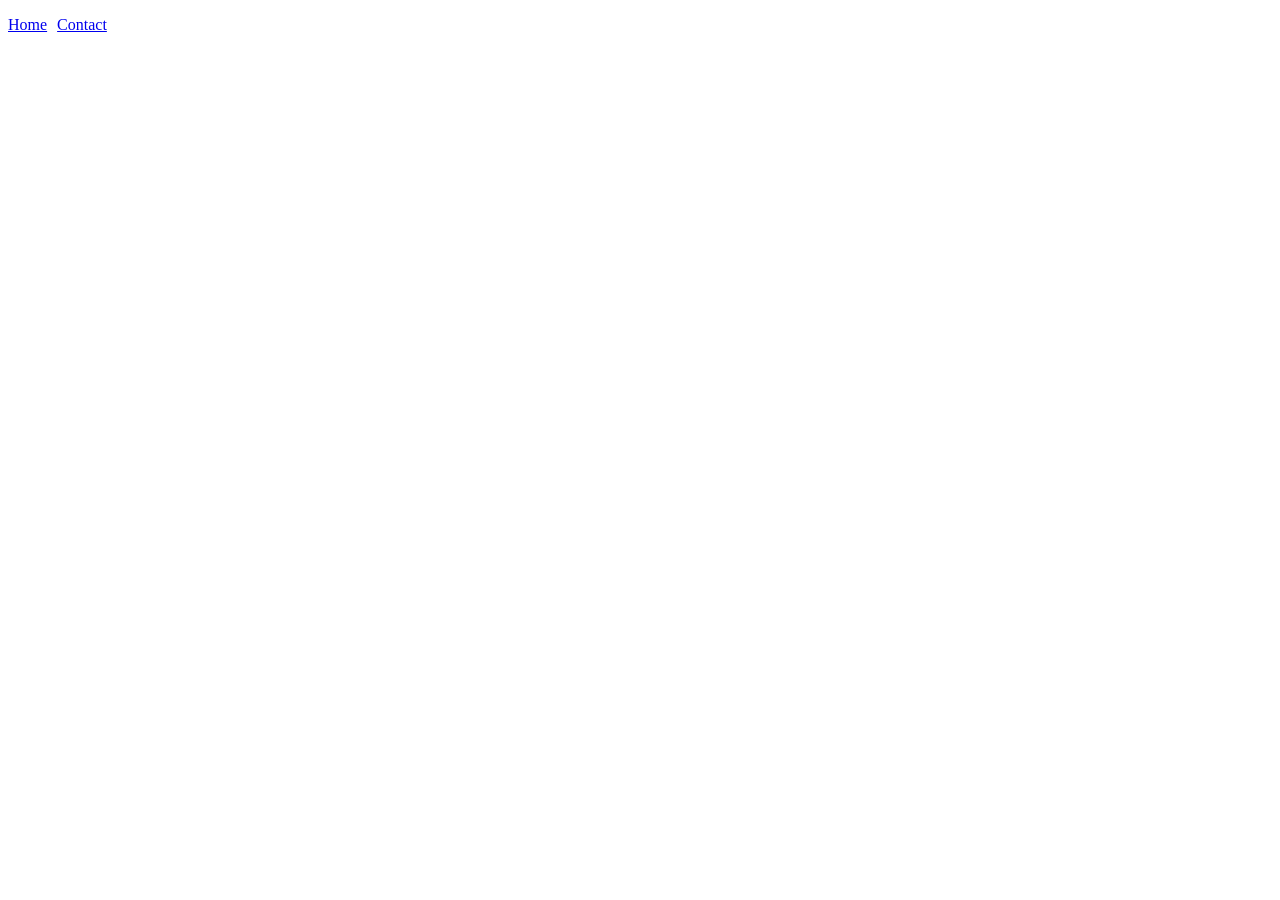
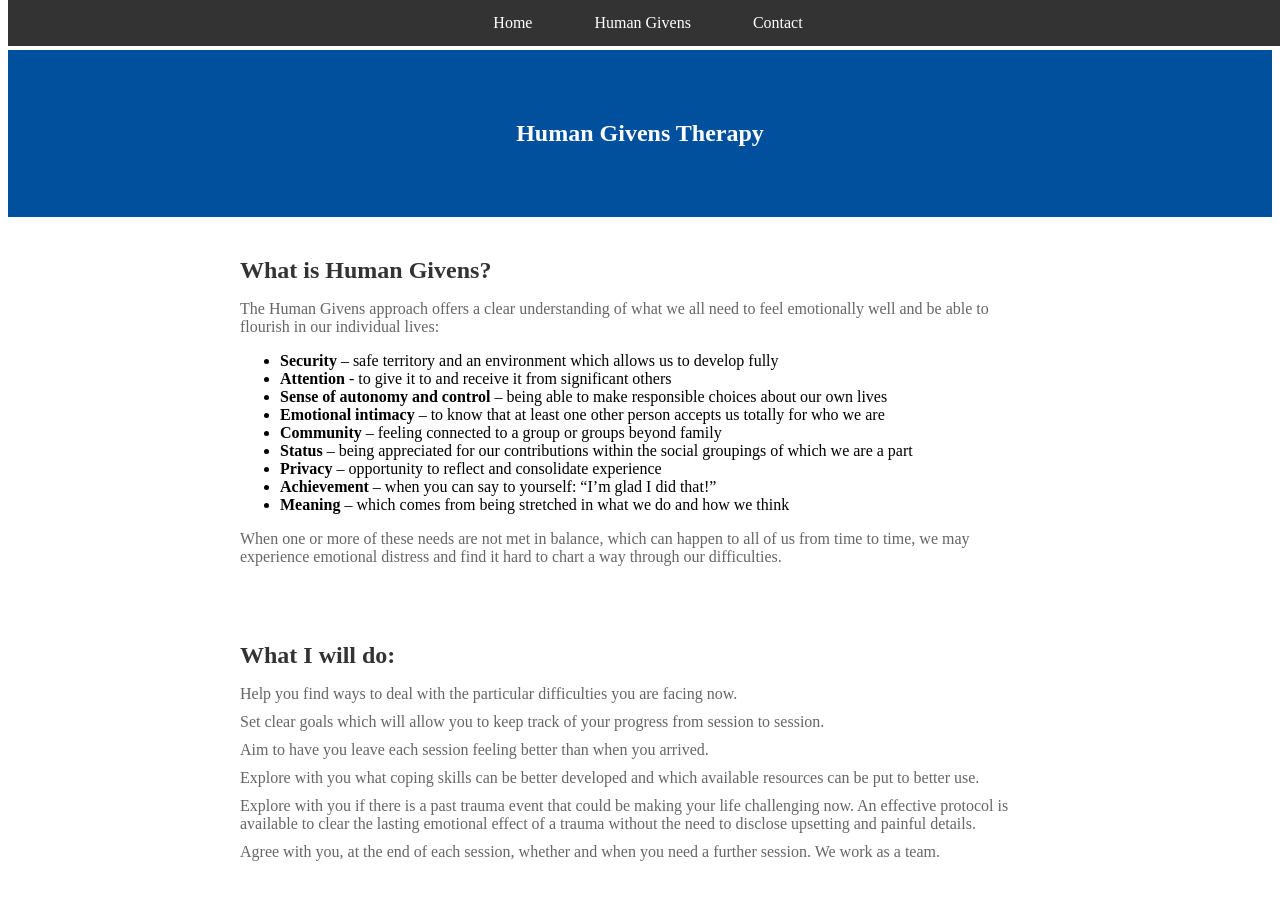
Before and after one commit to MikeForde/cstestvuejs, a Vue app: page /human-givens in a window 1280 px wide. Before the commit this address had no page. Shown: the top 900 px of the page. Before the commit the page ends 800 px from the top, so only its background shows below. Built offline with nearby package versions, Linux system fonts and the light colour scheme.

Commit message:
RoughDemo

```diff
--- a/src/App.vue
+++ b/src/App.vue
@@ -1,12 +1,15 @@
 <template>
   <div id="app">
-    <nav>
-      <ul>
+    <nav class="navbar">
+      <ul class="nav-links">
         <li><router-link to="/">Home</router-link></li>
+        <li><router-link to="/human-givens">Human Givens</router-link></li>
         <li><router-link to="/contact">Contact</router-link></li>
       </ul>
     </nav>
-    <router-view></router-view>
+    <div class="content">
+      <router-view></router-view>
+    </div>
   </div>
 </template>
 
@@ -17,12 +20,39 @@ export default {
 </script>
 
 <style>
-nav ul {
+.navbar {
+  position: fixed;
+  top: 0;
+  width: 100%;
+  background-color: #333;
+  z-index: 1000;
+}
+
+.nav-links {
   list-style-type: none;
+  margin: 0;
   padding: 0;
+  display: flex;
+  justify-content: center;
 }
-nav ul li {
-  display: inline;
-  margin-right: 10px;
+
+.nav-links li {
+  margin: 0 15px;
+}
+
+.nav-links li a {
+  display: block;
+  color: white;
+  text-align: center;
+  padding: 14px 16px;
+  text-decoration: none;
+}
+
+.nav-links li a:hover {
+  background-color: #111;
+}
+
+.content {
+  margin-top: 50px; /* Adjust this value if your navbar height changes */
 }
 </style>
--- a/src/components/HomePage.vue
+++ b/src/components/HomePage.vue
@@ -1,7 +1,23 @@
 <template>
   <div>
-    <h1>Welcome to the Home Page</h1>
-    <p>This is the main page of our simple Vue.js website.</p>
+    <section class="hero">
+      <div class="hero-content">
+        <h1>Galina Filipkova Counselling Tewkesbury</h1>
+        <p>Professional and confidential counselling services in Tewkesbury</p>
+      </div>
+    </section>
+    <section class="intro">
+      <h2>About Me</h2>
+      <p>Welcome to my counselling practice. I offer a safe and confidential space to explore your thoughts and feelings. With years of experience, I am here to help you navigate through your challenges and achieve personal growth.</p>
+    </section>
+    <section class="services">
+      <h2>Services</h2>
+      <ul>
+        <li>Individual Counselling</li>
+        <li>Couples Counselling</li>
+        <li>Family Therapy</li>
+      </ul>
+    </section>
   </div>
 </template>
 
@@ -12,7 +28,40 @@ export default {
 </script>
 
 <style scoped>
-h1 {
-  color: blue;
+.hero {
+  background-image: url('@/assets/hero_image.jpg');
+  background-size: cover;
+  background-position: center;
+  color: white;
+  text-align: center;
+  padding: 50px 20px;
+}
+
+.hero-content {
+  max-width: 800px;
+  margin: auto;
+}
+
+.intro, .services {
+  padding: 20px;
+  text-align: center;
+}
+
+.intro h2, .services h2 {
+  color: #333;
+  margin-bottom: 15px;
+}
+
+.intro p, .services ul {
+  color: #666;
+}
+
+.services ul {
+  list-style-type: none;
+  padding: 0;
+}
+
+.services ul li {
+  margin: 10px 0;
 }
 </style>
--- /dev/null
+++ b/src/components/HumanGivens.vue
@@ -0,0 +1,81 @@
+<template>
+    <div>
+      <section class="hero">
+        <div class="hero-content">
+          <h1>Human Givens Therapy</h1>
+        </div>
+      </section>
+      <section class="intro">
+        <h2>What is Human Givens?</h2>
+        <p>The Human Givens approach offers a clear understanding of what we all need to feel emotionally well and be able to flourish in our individual lives:</p>
+        <ul>
+          <li><strong>Security</strong> – safe territory and an environment which allows us to develop fully</li>
+          <li><strong>Attention</strong> - to give it to and receive it from significant others</li>
+          <li><strong>Sense of autonomy and control</strong> – being able to make responsible choices about our own lives</li>
+          <li><strong>Emotional intimacy</strong> – to know that at least one other person accepts us totally for who we are</li>
+          <li><strong>Community</strong> – feeling connected to a group or groups beyond family</li>
+          <li><strong>Status</strong> – being appreciated for our contributions within the social groupings of which we are a part</li>
+          <li><strong>Privacy</strong> – opportunity to reflect and consolidate experience</li>
+          <li><strong>Achievement</strong> – when you can say to yourself: “I’m glad I did that!”</li>
+          <li><strong>Meaning</strong> – which comes from being stretched in what we do and how we think</li>
+        </ul>
+        <p>When one or more of these needs are not met in balance, which can happen to all of us from time to time, we may experience emotional distress and find it hard to chart a way through our difficulties.</p>
+      </section>
+      <section class="details">
+        <h2>What I will do:</h2>
+        <ul>
+          <li>Help you find ways to deal with the particular difficulties you are facing now.</li>
+          <li>Set clear goals which will allow you to keep track of your progress from session to session.</li>
+          <li>Aim to have you leave each session feeling better than when you arrived.</li>
+          <li>Explore with you what coping skills can be better developed and which available resources can be put to better use.</li>
+          <li>Explore with you if there is a past trauma event that could be making your life challenging now. An effective protocol is available to clear the lasting emotional effect of a trauma without the need to disclose upsetting and painful details.</li>
+          <li>Agree with you, at the end of each session, whether and when you need a further session. We work as a team.</li>
+        </ul>
+      </section>
+    </div>
+  </template>
+
+  <script>
+  export default {
+    name: 'HumanGivens'
+  }
+  </script>
+
+  <style scoped>
+  .hero {
+    background-color: #00509E;
+    color: white;
+    text-align: center;
+    padding: 50px 20px;
+  }
+
+  .hero-content {
+    max-width: 800px;
+    margin: auto;
+  }
+
+  .intro, .details {
+    padding: 20px;
+    text-align: left;
+    max-width: 800px;
+    margin: auto;
+  }
+
+  .intro h2, .details h2 {
+    color: #333;
+    margin-bottom: 15px;
+  }
+
+  .intro p, .details ul {
+    color: #666;
+  }
+
+  .details ul {
+    list-style-type: none;
+    padding: 0;
+  }
+
+  .details ul li {
+    margin: 10px 0;
+  }
+  </style>
--- a/src/router/index.js
+++ b/src/router/index.js
@@ -1,10 +1,12 @@
 import { createRouter, createWebHistory } from 'vue-router';
 import HomePage from '../components/HomePage.vue';
 import ContactPage from '../components/ContactPage.vue';
+import HumanGivens from '../components/HumanGivens.vue';
 
 const routes = [
   { path: '/', component: HomePage },
-  { path: '/contact', component: ContactPage }
+  { path: '/contact', component: ContactPage },
+  { path: '/human-givens', component: HumanGivens }
 ];
 
 const router = createRouter({
```
Also changed, not shown: src/assets/hero_image.jpg (added), 7 other files (tests, documents, lock files or other folders).
